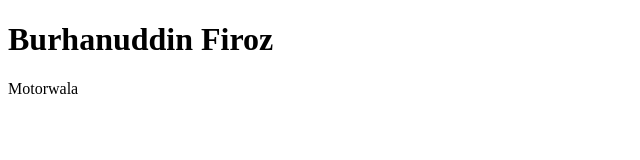
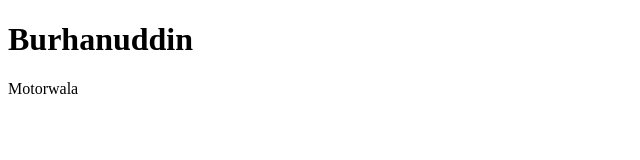
Before and after one commit to burhan121002/jn, a plain HTML site: page html/index.html in a window 1280 px wide. Shown: the whole page, without its empty margins (0-640 px from the left). Drawn offline with Linux system fonts and the light colour scheme.

Commit message:
Update index.html

```diff
--- a/html/index.html
+++ b/html/index.html
@@ -5,7 +5,7 @@
 </head>
 <body>
 
-<h1>Burhanuddin Firoz</h1>
+<h1>Burhanuddin</h1>
 <p>Motorwala</p>
 
 </body>
```
